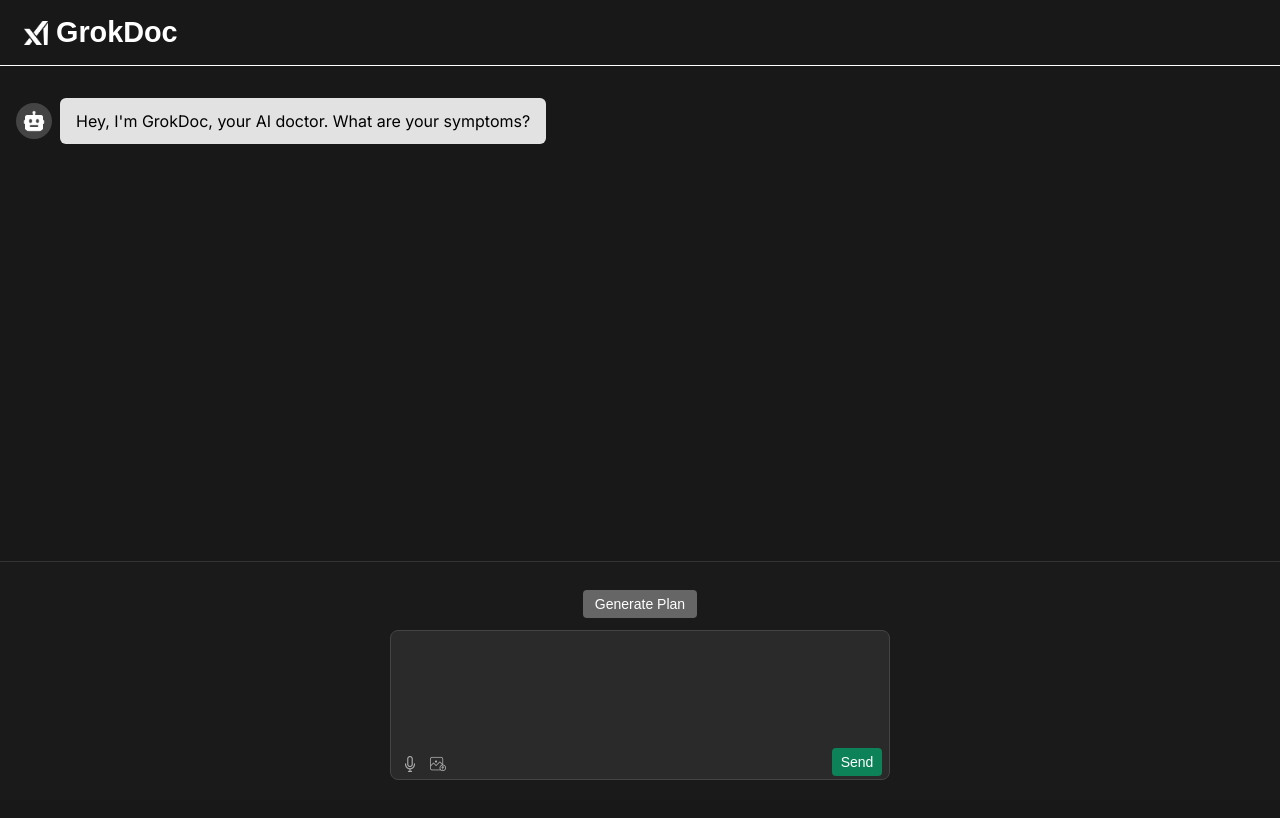
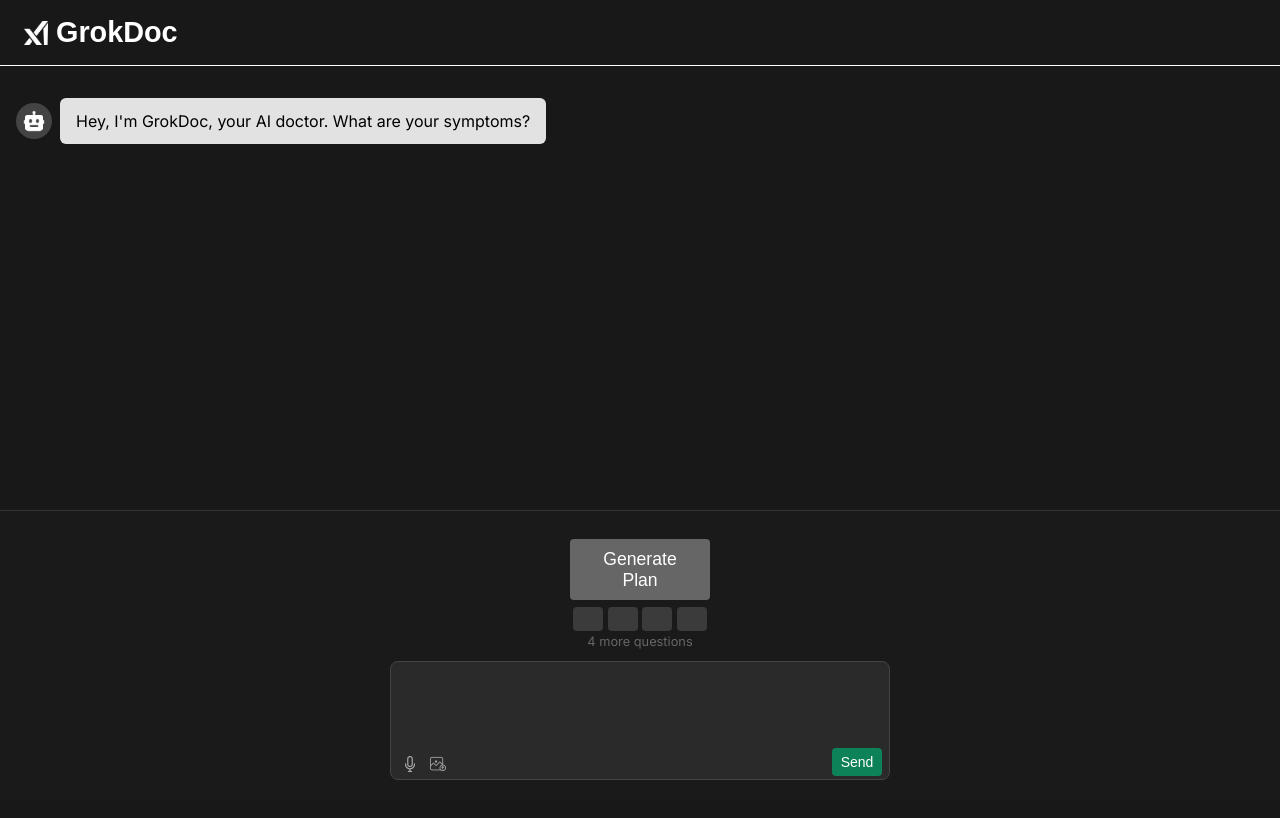
Before and after one commit to ashtonctg/GrokDoc, a Next.js app: page /symptom-checker in a window 1280 px wide. Shown: the top 818 px of the page. Built offline with nearby package versions, Linux system fonts and the light colour scheme; a web font is replaced by a local one.

Commit message:
added dedicated triage progress bar to track how many questions needed to trigger the plan page

```diff
--- a/components/symptomChecker/MultiTurnChat.js
+++ b/components/symptomChecker/MultiTurnChat.js
@@ -1,9 +1,7 @@
-// components/symptomChecker/MultiTurnChat.js
-
 import { useState, useRef, useCallback, useEffect } from "react";
 import Image from "next/image";
-import Link from "next/link";
 import SeverityScale from "./SeverityScale";
+import TriageProgress from "./TriageProgress";
 
 /** Triage fields we track */
 const TEN_TRIAGE_FIELDS = [
@@ -267,7 +265,7 @@
   // The plan button logic
   const handlePlanClick = () => {
     if (!enoughTriage) {
-      const userMsgContent = "I want to generate a plan now.";
+      const userMsgContent = "Generate a plan for me.";
       const updated = [...messages, { role: "user", content: userMsgContent }];
       setMessages(updated);
 
@@ -547,28 +545,48 @@
             gap: "0.75rem",
           }}
         >
-          {/* The always-visible Plan Button, which is disabled if not enough triage */}
+          {/* The Plan Button + Progress section */}
+          <div style={{
+            display: "flex",
+            flexDirection: "column",
+            alignItems: "center",
+            gap: "0.2rem"
+          }}>
             <button
-            className="button"
+              className="button generate-plan-button"
               onClick={handlePlanClick}
               style={{
                 backgroundColor: enoughTriage ? "#0d8157" : "#666",
                 cursor: enoughTriage ? "pointer" : "not-allowed",
                 textDecoration: "none",
-              padding: "6px 12px",
-              fontSize: "14px",
+                padding: "0.6rem 1.2rem",
+                fontSize: "1.1rem",
                 borderRadius: "4px",
                 border: "none",
                 color: "#fff",
+                width: "140px"
               }}
             >
               Generate Plan
             </button>
 
+            <TriageProgress completedFields={answeredCount} />
+
+            {!enoughTriage && (
+              <div style={{
+                fontSize: "0.8rem",
+                color: "#666",
+                marginTop: "-0.2rem"
+              }}>
+                {4 - answeredCount} more questions
+              </div>
+            )}
+          </div>
+
           {/* Chat input box */}
           <div style={{ position: "relative", width: "100%" }}>
             <textarea
-              rows={4}
+              rows={3}
               value={userInput}
               onChange={(e) => setUserInput(e.target.value)}
               onKeyDown={handleKeyDown}
@@ -578,7 +596,7 @@
                 color: "#fff",
                 border: "1px solid #444",
                 borderRadius: "8px",
-                padding: "12px 80px 40px 12px",
+                padding: "10px 80px 35px 12px",
                 resize: "none",
                 fontSize: "16px",
                 lineHeight: "1.5",
--- /dev/null
+++ b/components/symptomChecker/TriageProgress.js
@@ -0,0 +1,32 @@
+import React from "react";
+
+export default function TriageProgress({ completedFields }) {
+  const totalFields = 4;
+  const boxWidth = 30;
+
+  return (
+    <div style={{
+      display: "flex",
+      gap: "0.3rem",
+      justifyContent: "center",
+      margin: "0.2rem 0",
+      opacity: 0.8
+    }}>
+      {[...Array(totalFields)].map((_, index) => {
+        const filled = index < completedFields;
+        return (
+          <div
+            key={index}
+            style={{
+              width: `${boxWidth}px`,
+              height: "24px",
+              borderRadius: "4px",
+              backgroundColor: filled ? "#2377E8" : "#444",
+              transition: "background-color 0.3s ease",
+            }}
+          />
+        );
+      })}
+    </div>
+  );
+}
--- a/styles/globals.css
+++ b/styles/globals.css
@@ -124,6 +124,11 @@
   margin-top: 0.75rem;
 }
 
+.generate-plan-button {
+  font-size: 1.4rem;
+  padding: 0.9rem 1.8rem;
+}
+
 .button:hover {
   background-color: #12a06a;
   transform: scale(1.05);
```
Lines whose indentation alone changed are shown as unchanged.
